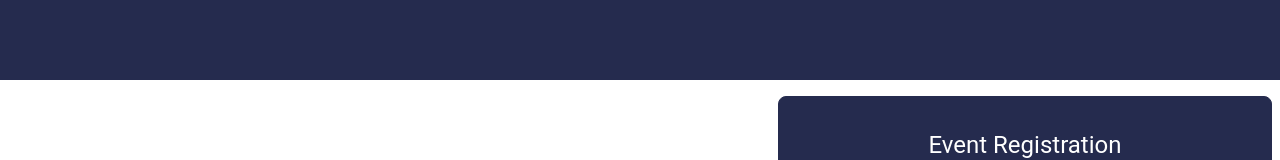
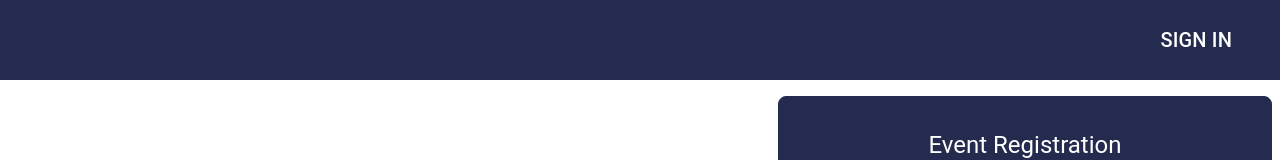
Before and after one commit to DanteCady/StartupWeekPlatform, a React (Create React App) app: page / in a window 1280 px wide. Shown: the top 160 px of the page. Built offline with nearby package versions, Linux system fonts and the light colour scheme.

Commit message:
Added sign in button

```diff
--- a/src/components/global/header.js
+++ b/src/components/global/header.js
@@ -1,5 +1,5 @@
-import React from 'react'
-import { Box } from '@mui/material';
+import React from 'react';
+import { Box, Button, Typography } from '@mui/material';
 
 const Header = () => {
 	return (
@@ -13,12 +13,28 @@ const Header = () => {
 				backgroundColor: '#252b4e',
 				height: '80px',
 				position: 'fixed',
-        zIndex: 1000
+				zIndex: 1000,
 			}}
 		>
+			<Box
+				sx={{
+					display: 'flex',
+					flexDirection: 'row',
+					alignItems: 'center',
+					justifyContent: 'flex-end',
+					width: '100%',
+					maxWidth: '1200px',
+					padding: '0 20px',
+				}}
+			>
+				<Button>
+					<Typography variant="h6" sx={{ color: 'white' }}>
+						Sign In
+					</Typography>
+				</Button>
 			</Box>
-  )
-}
+		</Box>
+	);
+};
 
-
-export default Header
+export default Header;
```
Lines whose indentation alone changed are shown as unchanged.
